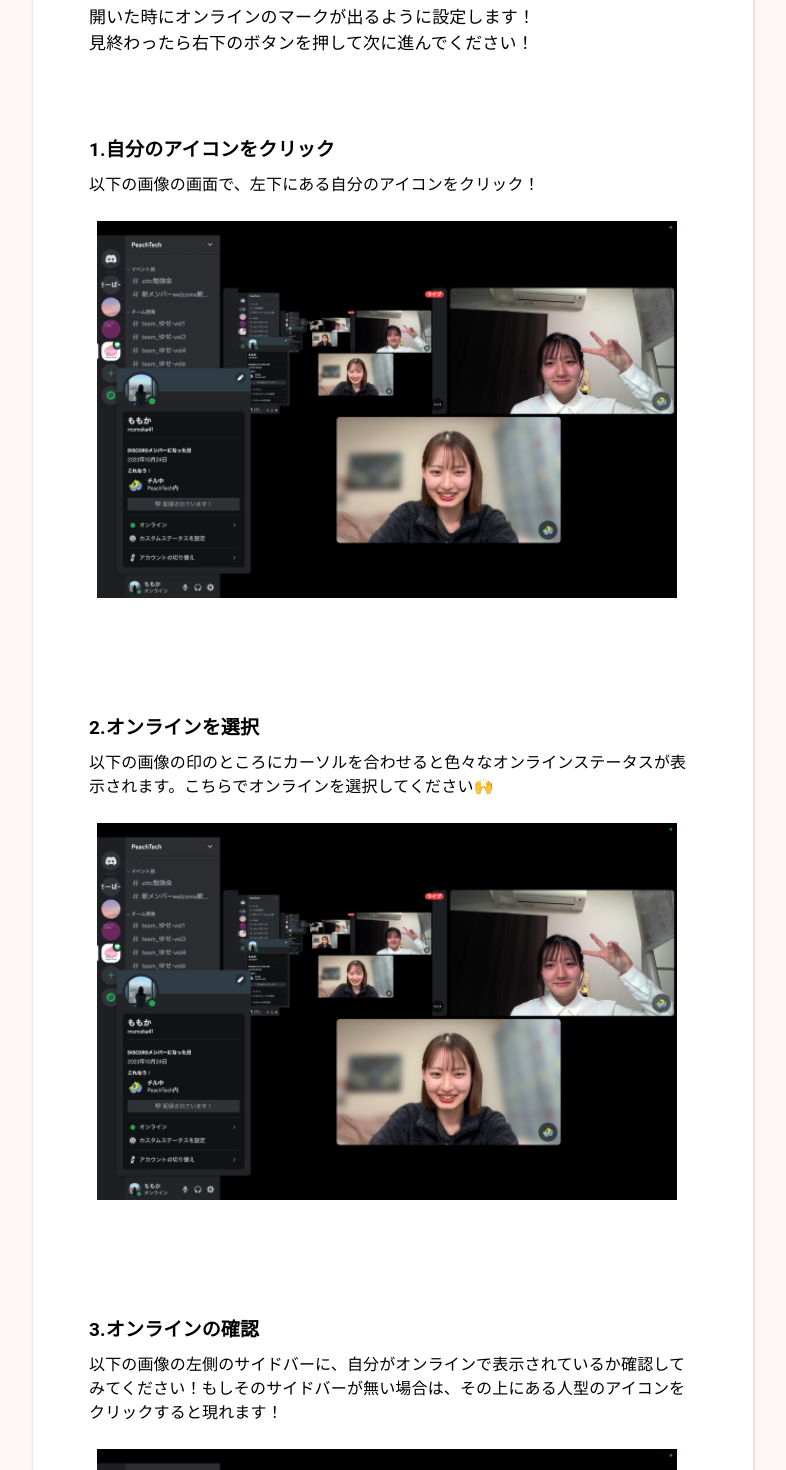
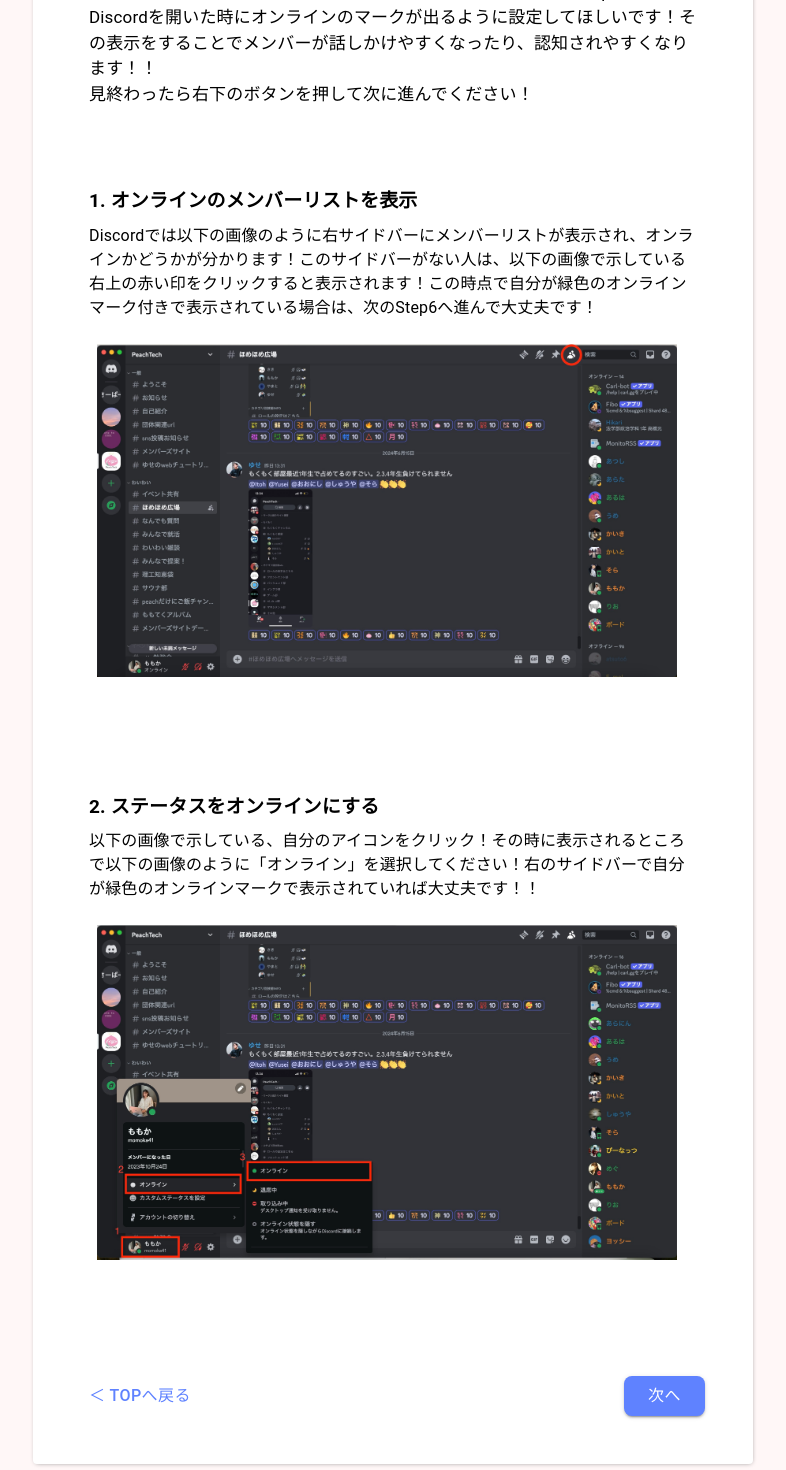
Before and after one commit to Peach-Tech0927/PeachTech-tutorial, a Next.js app: page /section5 in a window 1280 px wide. Shown: the part 240-1710 px from the top of the page, without its empty margins (247-1033 px from the left). Built offline with nearby package versions, Linux system fonts and the light colour scheme.

Commit message:
video-pageとtext-with-image-pageのtitleとdetailとimgを追加

```diff
--- a/app/const/text-with-image-page-data.ts
+++ b/app/const/text-with-image-page-data.ts
@@ -2,56 +2,46 @@
 
 export const step5TextWithImagePageData: TextWithImagePageProps = {
   step: 5,
-  title: "Discordでオンラインが表示されるようにしよう！",
+  title: "Discordをオンラインにしよう！",
   detail:
-    "Discordでは誰が今オンラインになっているかが分かります！自分がdiscordを開いた時にオンラインのマークが出るように設定します！",
+    "Discordでは誰がオンラインになっているかが分かります！このStepでは自分がDiscordを開いた時にオンラインのマークが出るように設定してほしいです！その表示をすることでメンバーが話しかけやすくなったり、認知されやすくなります！！",
   textWithImageArea: [
     {
-      title: "1.自分のアイコンをクリック",
-      detail: "以下の画像の画面で、左下にある自分のアイコンをクリック！",
-      img: "/discord-screenshot.png",
+      title: "1. オンラインのメンバーリストを表示",
+      detail:
+        "Discordでは以下の画像のように右サイドバーにメンバーリストが表示され、オンラインかどうかが分かります！このサイドバーがない人は、以下の画像で示している右上の赤い印をクリックすると表示されます！この時点で自分が緑色のオンラインマーク付きで表示されている場合は、次のStep6へ進んで大丈夫です！",
+      img: "/text-with-image-5-1.jpeg",
     },
     {
-      title: "2.オンラインを選択",
+      title: "2. ステータスをオンラインにする",
       detail:
-        "以下の画像の印のところにカーソルを合わせると色々なオンラインステータスが表示されます。こちらでオンラインを選択してください🙌",
-      img: "/discord-screenshot.png",
+        "以下の画像で示している、自分のアイコンをクリック！その時に表示されるところで以下の画像のように「オンライン」を選択してください！右のサイドバーで自分が緑色のオンラインマークで表示されていれば大丈夫です！！",
+      img: "/text-with-image-5-2.jpeg",
+    },
+  ],
+  buttonText: "次へ",
+  nextButtonHref: "/section6",
+};
+
+export const step6TextWithImagePageData: TextWithImagePageProps = {
+  step: 6,
+  title: "Discordで話すときはメンションか返信をしよう！",
+  detail:
+    "Discordで会話をするときは必ずメンションか返信機能を使ってほしいです！そうすることで相手に通知がいきます！メンションや返信機能を使わないと通知がいかないのでメッセージに気づいてもらえないかもしれません！またStep4でもあったように、質問するときもぜひメンションをしてみてください！🙌 ",
+  textWithImageArea: [
+    {
+      title: "1. メンションの仕方",
+      detail:
+        "半角の「@」を入力してメンションをしたいメンバーの名前を入力するとメンションができます！そのメンションの文字が青色になっていればOKです！！",
+      img: "/text-with-image-6-1.jpeg",
     },
     {
-      title: "3.オンラインの確認",
+      title: "2. 返信の仕方",
       detail:
-        "以下の画像の左側のサイドバーに、自分がオンラインで表示されているか確認してみてください！もしそのサイドバーが無い場合は、その上にある人型のアイコンをクリックすると現れます！",
-      img: "/discord-screenshot.png",
+        "返信をしたい人のメッセージにカーソルを当てると、以下の画像のように曲がった矢印マークが出てくるのでそれをクリックします！そのままメッセージを入力して送信すると、相手に通知が届いて返信ができます！また返信をしたい人のメッセージを右クリックしても「返信」が出てきます！",
+      img: "/text-with-image-6-2.jpeg",
     },
   ],
   buttonText: "完了！",
   nextButtonHref: "/closing",
 };
-
-export const step6TextWithImagePageData: TextWithImagePageProps = {
-  step: 6,
-  title: "メンションや返信について",
-  detail:
-    "Discordでは誰が今オンラインになっているかが分かります！自分がdiscordを開いた時にオンラインのマークが出るように設定します！",
-  textWithImageArea: [
-    {
-      title: "1.自分のアイコンをクリック",
-      detail: "以下の画像の画面で、左下にある自分のアイコンをクリック！",
-      img: "/discord-screenshot.png",
-    },
-    {
-      title: "2.オンラインを選択",
-      detail:
-        "以下の画像の印のところにカーソルを合わせると色々なオンラインステータスが表示されます。こちらでオンラインを選択してください🙌",
-      img: "/discord-screenshot.png",
-    },
-    {
-      title: "3.オンラインの確認",
-      detail:
-        "以下の画像の左側のサイドバーに、自分がオンラインで表示されているか確認してみてください！もしそのサイドバーが無い場合は、その上にある人型のアイコンをクリックすると現れます！",
-      img: "/discord-screenshot.png",
-    },
-  ],
-  buttonText: "完了！",
-  nextButtonHref: "/final",
-};
```
Also changed, not shown: app/const/video-page-data.ts (+8 -8 lines).
